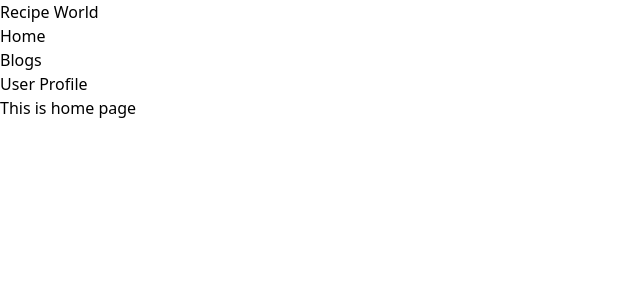
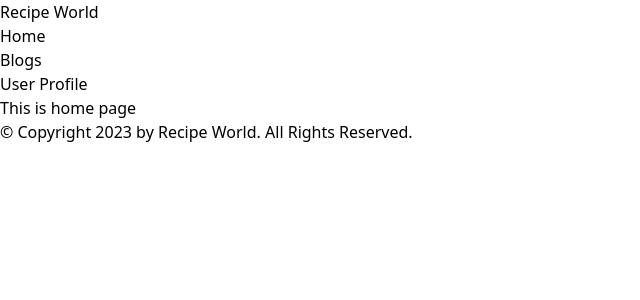
Before and after one commit to mustaqimbd/American-Cooks, a React (Vite) app: page / in a window 1280 px wide. Shown: the top 300 px of the page, without its empty margins (0-640 px from the left). Built offline with nearby package versions, Linux system fonts and the light colour scheme.

Commit message:
Footer added

```diff
--- a/src/App.jsx
+++ b/src/App.jsx
@@ -1,5 +1,6 @@
 import { Outlet } from 'react-router-dom'
 import Navbar from './Components/Header/Navbar'
+import Footer from './Components/Footer/Footer'
 
 function App() {
 
@@ -7,7 +8,10 @@ function App() {
   return (
     <div className='container mx-auto'>
       <Navbar />
+      <div className='min-h-[calc(100vh-140px)]'>
       <Outlet />
+      </div>
+      <Footer />
     </div>
   )
 }
--- /dev/null
+++ b/src/Components/Footer/Footer.jsx
@@ -0,0 +1,11 @@
+import React from 'react';
+
+const Footer = () => {
+    return (
+        <div className='bg-purple-200 p-5 text-center'>
+            <p><span>&copy;</span> Copyright 2023 by <span className='font-bold'>Recipe World.</span> All Rights Reserved.</p>
+        </div>
+    );
+};
+
+export default Footer;
```
